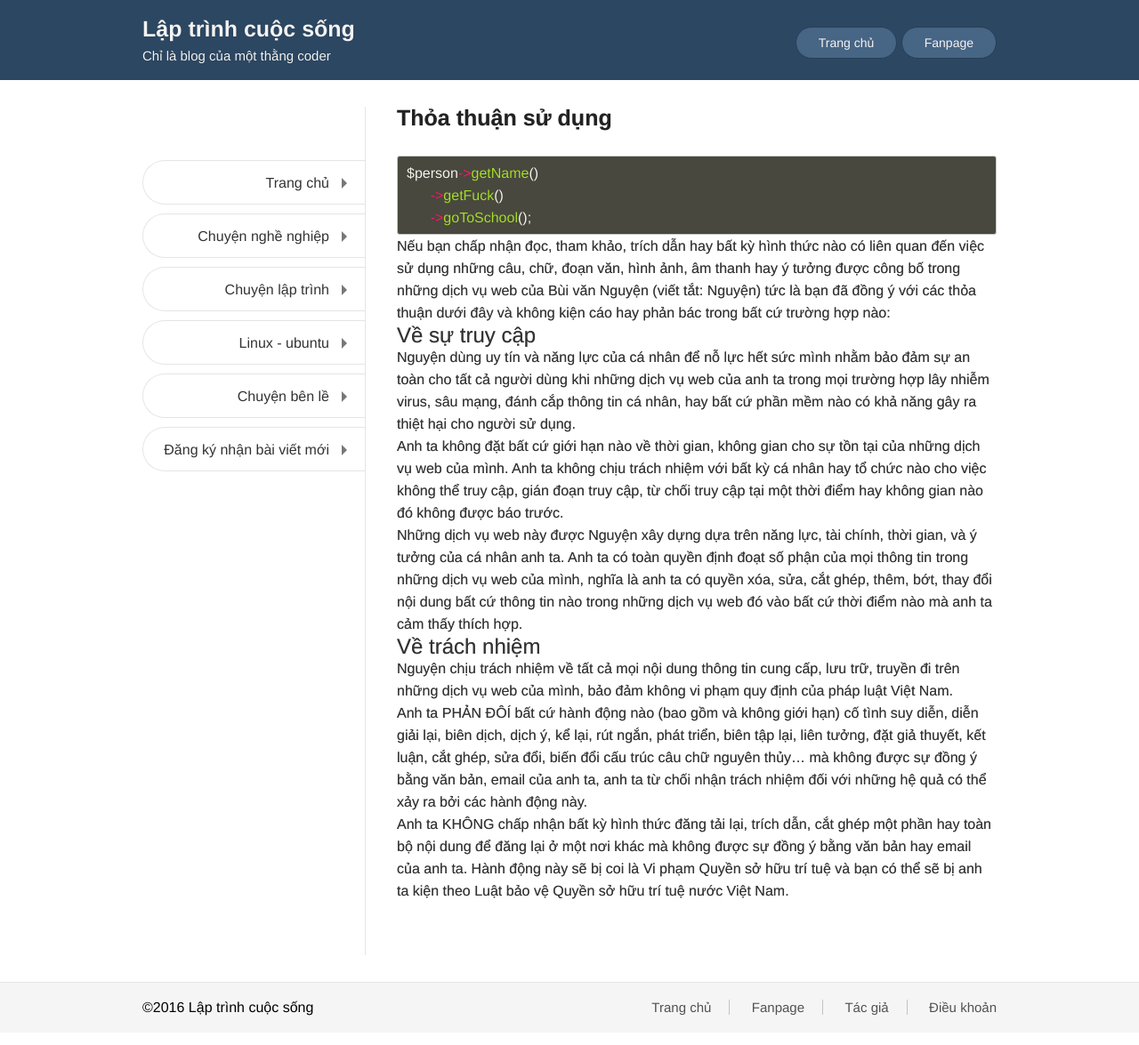
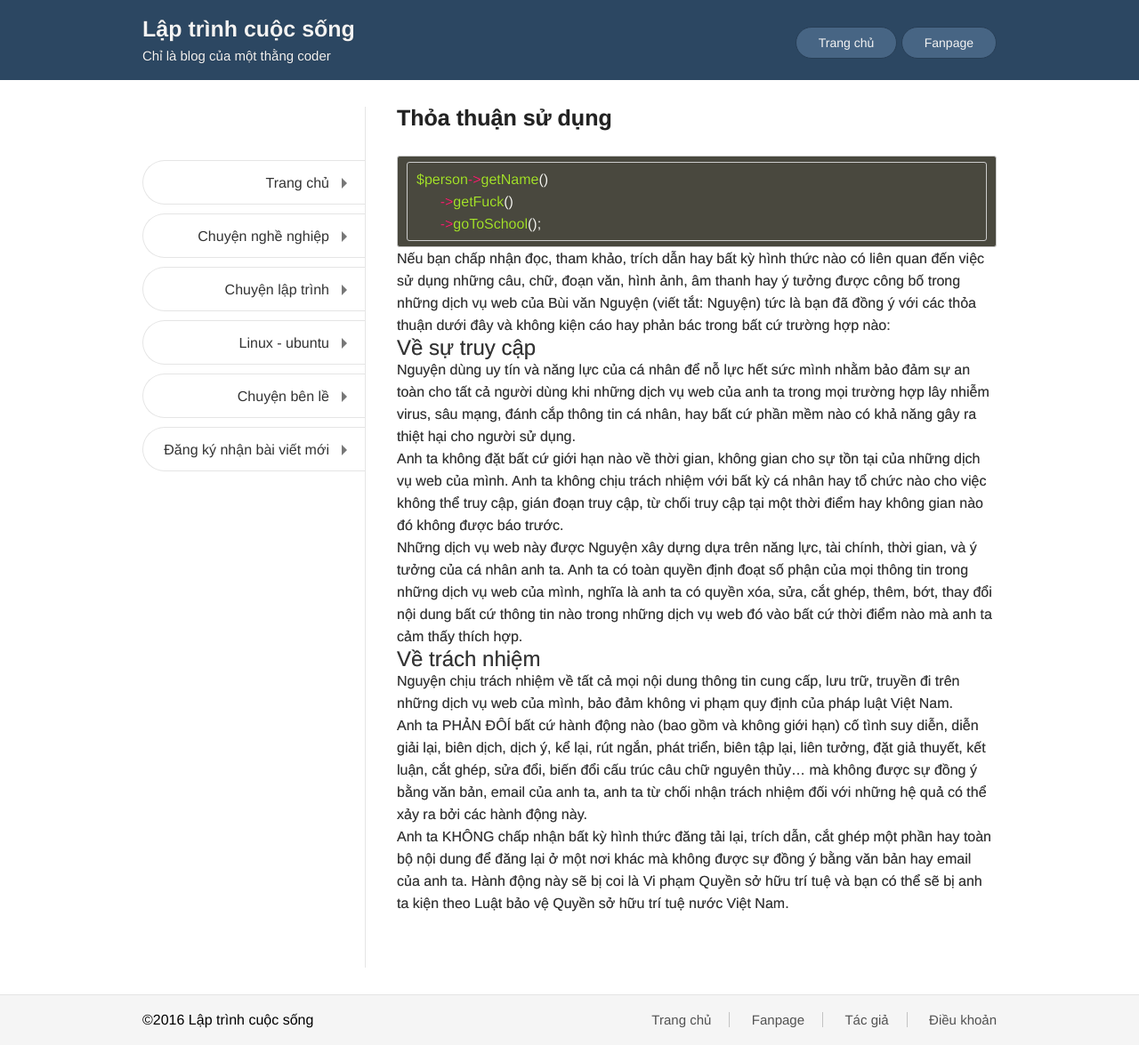
Before and after one commit to nguyentest/laptrinhcuocsong, a Jekyll site: the page built from policies.md, in a window 1280 px wide. Shown: the whole page at 89% size. Built offline with Jekyll 4.4.1, drawn with Linux system fonts in a browser that asks for light colours.

Commit message:
Update policies.md

````diff
--- a/policies.md
+++ b/policies.md
@@ -4,11 +4,11 @@ title: Thỏa thuận sử dụng
 permalink: /thoa-thuan.html
 ---
 
-{% highlight php %}
+```javascript
 $person->getName()
       ->getFuck()
       ->goToSchool();
-{% endhighlight %}
+```
 
 Nếu bạn chấp nhận đọc, tham khảo, trích dẫn hay bất kỳ hình thức nào có liên quan đến việc sử dụng những câu, chữ, đoạn văn, hình ảnh, âm thanh hay ý tưởng được công bố trong những dịch vụ web của Bùi văn Nguyện (viết tắt: Nguyện) tức là bạn đã đồng ý với các thỏa thuận dưới đây và không kiện cáo hay phản bác trong bất cứ trường hợp nào:
 
````
